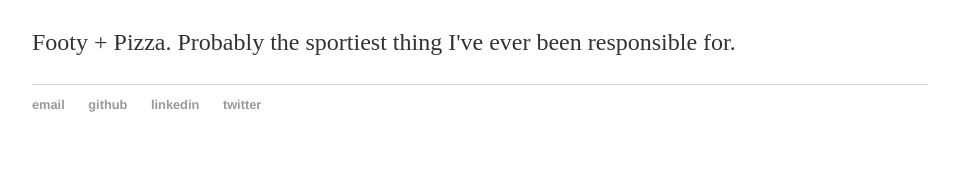
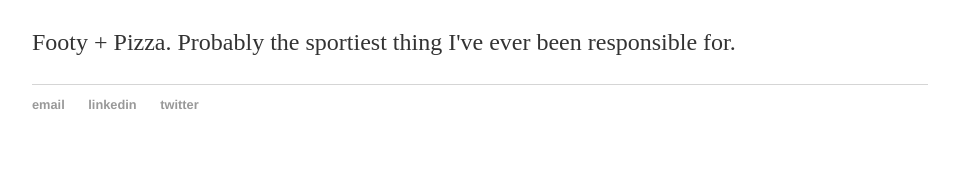
Before and after one commit to mathewolson/mathewolson.github.io, a Jekyll site: the page built from design.html, in a window 1280 px wide. Shown: the part 2024-2193 px from the top of the page, without its empty margins (160-1119 px from the left). Built offline with Jekyll 4.4.1, drawn with Linux system fonts in a browser that asks for light colours.

Commit message:
Update default.html

```diff
--- a/_layouts/default.html
+++ b/_layouts/default.html
@@ -25,7 +25,6 @@
 			<footer>
 	    		<ul>
 	        		<li><a href="mailto:mat.a.olson@gmail.com">email</a></li>
-	        		<li><a href="https://github.com/mathewolson">github</a></li>
 	        		<li><a href="https://www.linkedin.com/in/mataolson">linkedin</a></li>
 	        		<li><a href="https://twitter.com/mathewolson">twitter</a></li>
 				</ul>
```
